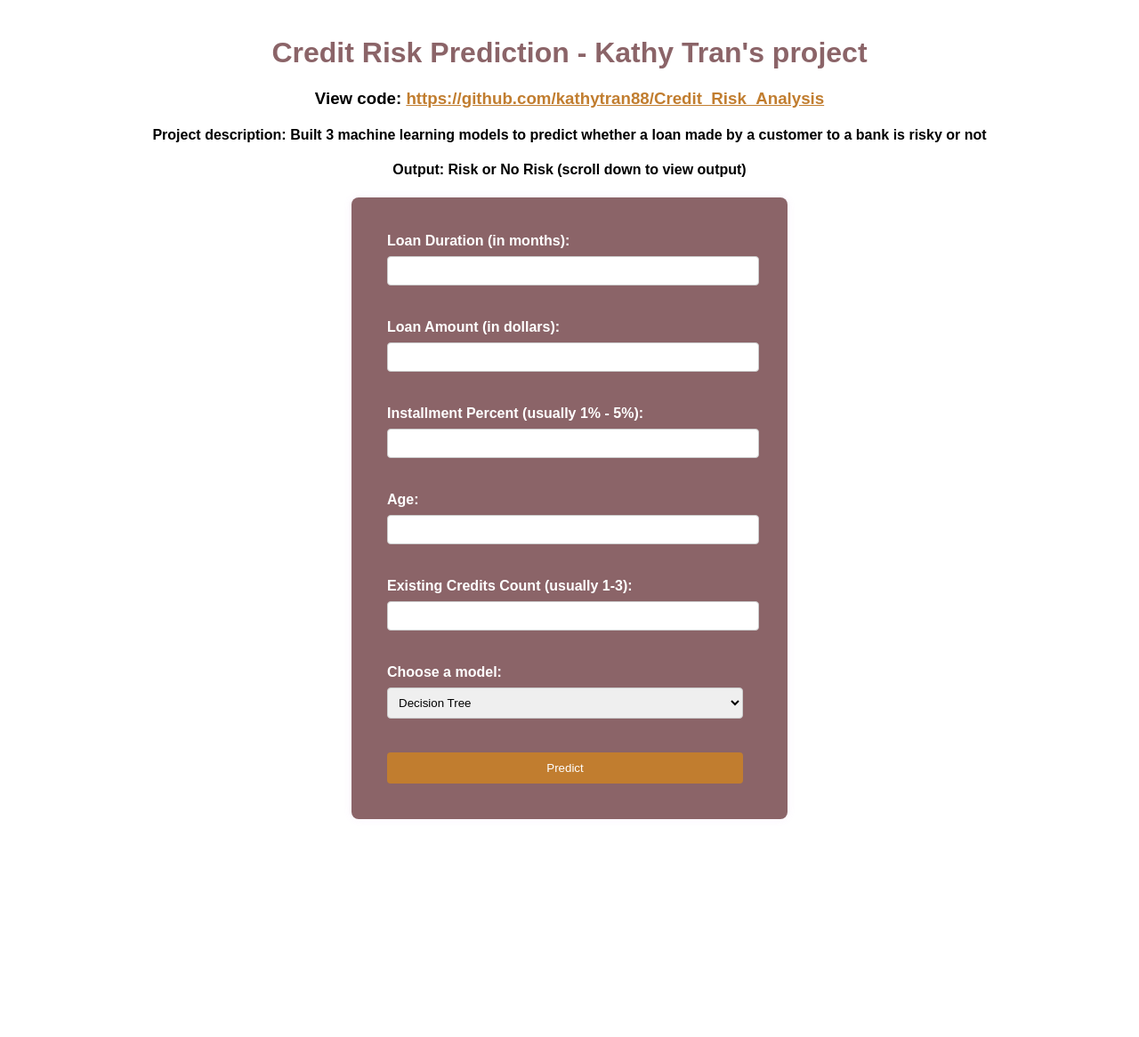
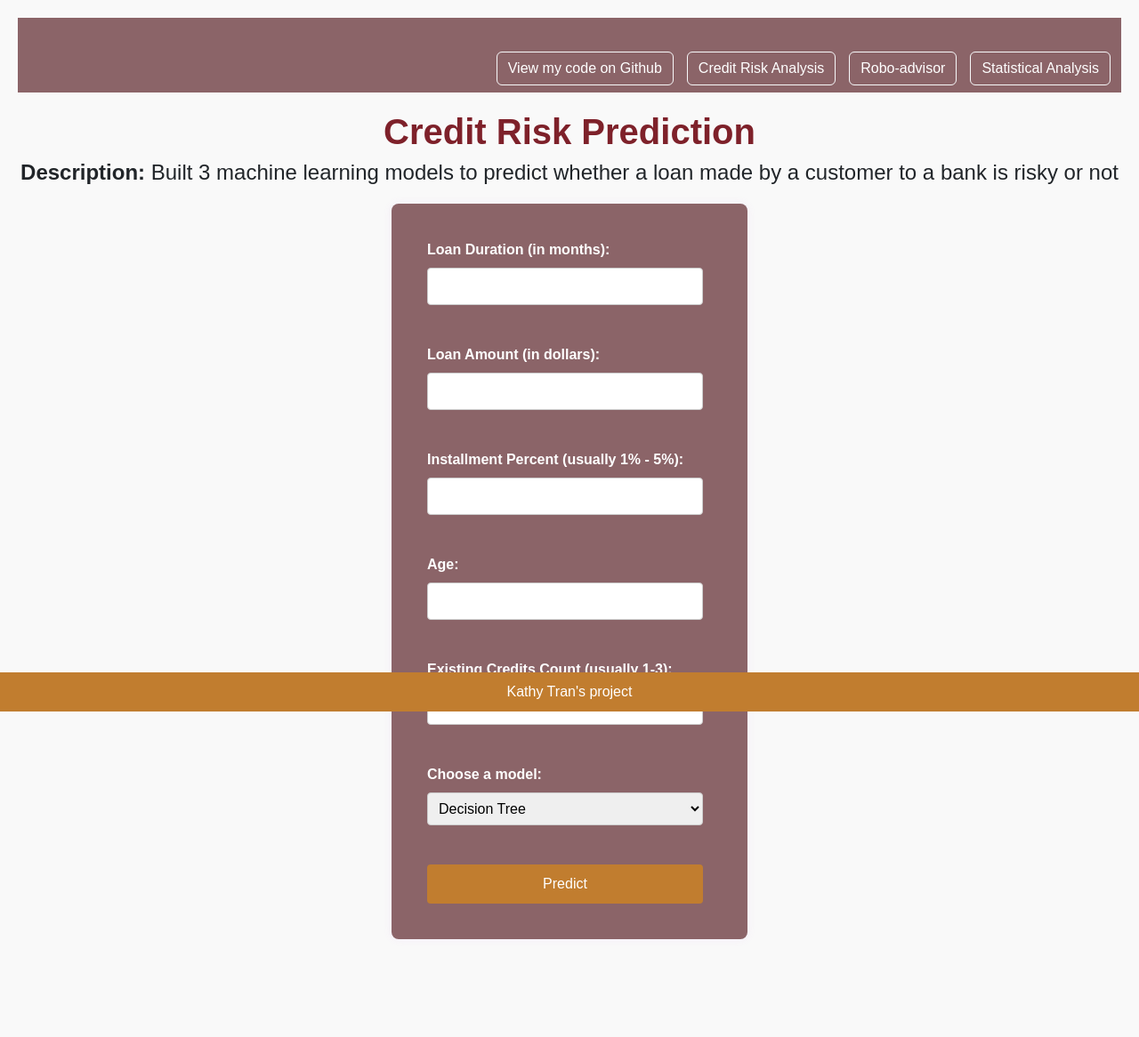
Before and after one commit to kathytran88/financial_analyzer, a Flask app: page / in a window 1280 px wide. Shown: the whole page at 89% size. Before the commit the page ends 921 px from the top, so only its background shows below. Run offline with Flask 3, Linux system fonts and the light colour scheme; parts of the project's set-up code (start-up, migrations or seed data) failed here and were passed over.

Commit message:
index update

```diff
--- a/templates/analysis.html
+++ b/templates/analysis.html
@@ -52,7 +52,7 @@
             <span class="navbar-text text-light" style="visibility: hidden;">Invisible Text</span>
             <div class="d-flex">
                 <a href="https://github.com/kathytran88/portfolio_optimization_and_robo_advisor" class="btn btn-outline-light">View my code on Github</a>
-                <a href="{{ url_for('index') }}" class="btn btn-outline-light">News to Stocks Analyzer</a>
+                <a href="{{ url_for('index') }}" class="btn btn-outline-light">Credit Risk Analysis</a>
                 <a href="{{ url_for('robo_advisor') }}" class="btn btn-outline-light">Robo-advisor</a>
                 <a href="{{ url_for('analysis') }}" class="btn btn-outline-light">Statistical Analysis</a>
             </div>
--- a/templates/index.html
+++ b/templates/index.html
@@ -3,7 +3,9 @@
 <head>
     <meta charset="UTF-8">
     <meta name="viewport" content="width=device-width, initial-scale=1.0">
-    <title>Credit Risk Prediction</title>
+    <title>Kathy Tran</title>
+    <link rel="stylesheet" href="https://cdn.jsdelivr.net/npm/bootstrap@5.3.0-alpha1/dist/css/bootstrap.min.css">
+
     <style>
         body {
             font-family: sans-serif;
@@ -31,6 +33,7 @@
             box-shadow: 0 0 10px rgba(196, 113, 232, 0.1);
             max-width: 400px;
             margin: 20px auto;
+            margin-bottom: 90px;
         }
         label {
             display: block;
@@ -64,13 +67,83 @@
         label {
             color: white;
         }
+        /* Same with robo */
+        body {
+            font-family: Arial, sans-serif;
+            background-color: #f9f9f9;
+        }
+        .container {
+            margin-top: 50px;
+            margin-bottom: 80px;
+        }
+        h1, h3 {
+            color: #7e212a;
+            font-weight: bold;
+        }
+        .form-control {
+            margin-bottom: 15px;
+        }
+        .navbar {
+            background-color: #8b6468;
+            margin-bottom: 20px;
+        }
+        .navbar .btn {
+            color: white;
+            margin-left: 15px;
+        }
+
+        .btn {
+            margin-top: 30px;
+        }
+        .result-card {
+            margin-top: 20px;
+            border: 1px solid #8b6468;
+            border-radius: 10px;
+            padding: 20px;
+        }
+        .footer {
+            position: fixed;
+            bottom: 0;
+            left: 0;
+            width: 100%;
+            background-color: #c17d2f;
+            color: white;
+            text-align: center;
+            padding: 10px 0;
+            z-index: 1000;
+        }
+
+        #errorMessage {
+            color: red;
+            font-weight: bold;
+            margin-top: 10px;
+            display: none;
+        }
+
+        li {
+            color: #6d08e8;
+        }
     </style>
 </head>
 <body>
-    <h1>Credit Risk Prediction - Kathy Tran's project</h1>
-    <h3>View code: <a href="https://github.com/kathytran88/Credit_Risk_Analysis">https://github.com/kathytran88/Credit_Risk_Analysis</a></h3>
-    <h4><b>Project description: </b>Built 3 machine learning models to predict whether a loan made by a customer to a bank is risky or not</h4>
-    <h4>Output: Risk or No Risk (scroll down to view output)</h4>
+    <nav class="navbar navbar-expand-lg">
+        <div class="container-fluid">
+            <span class="navbar-text text-light" style="visibility: hidden;">Invisible Text</span>
+            <div class="d-flex">
+                <a href="https://github.com/kathytran88/portfolio_optimization_and_robo_advisor" class="btn btn-outline-light">View my code on Github</a>
+                <a href="{{ url_for('index') }}" class="btn btn-outline-light">Credit Risk Analysis</a>
+                <a href="{{ url_for('robo_advisor') }}" class="btn btn-outline-light">Robo-advisor</a>
+                <a href="{{ url_for('analysis') }}" class="btn btn-outline-light">Statistical Analysis</a>
+            </div>
+        </div>
+    </nav>
+    <h1>Credit Risk Prediction</h1>
+    <h4><b>Description: </b>Built 3 machine learning models to predict whether a loan made by a customer to a bank is risky or not</h4>
+
+    {% if prediction_text %}
+    <h3>{{ prediction_text }}</h3>
+    {% endif %}
+
     <form action="/" method="post">
         <label for="loan_duration">Loan Duration (in months):</label>
         <input type="number" step="any" name="loan_duration" id="loan_duration" required><br><br>
@@ -98,10 +171,9 @@
         <input type="submit" value="Predict">
     </form>
 
-    {% if prediction_text %}
-    <h3>{{ prediction_text }}</h3>
-    {% endif %}
-
+    <div class="footer">
+        Kathy Tran's project
+    </div>
 
 <script>
     document.getElementById("myForm").addEventListener("submit", function(event) {
--- a/templates/robo.html
+++ b/templates/robo.html
@@ -69,7 +69,7 @@
             <span class="navbar-text text-light" style="visibility: hidden;">Invisible Text</span>
             <div class="d-flex">
                 <a href="https://github.com/kathytran88/portfolio_optimization_and_robo_advisor" class="btn btn-outline-light">View my code on Github</a>
-                <a href="{{ url_for('index') }}" class="btn btn-outline-light">News to Stocks Analyzer</a>
+                <a href="{{ url_for('index') }}" class="btn btn-outline-light">Credit Risk Analysis</a>
                 <a href="{{ url_for('robo_advisor') }}" class="btn btn-outline-light">Robo-advisor</a>
                 <a href="{{ url_for('analysis') }}" class="btn btn-outline-light">Statistical Analysis</a>
             </div>
```
